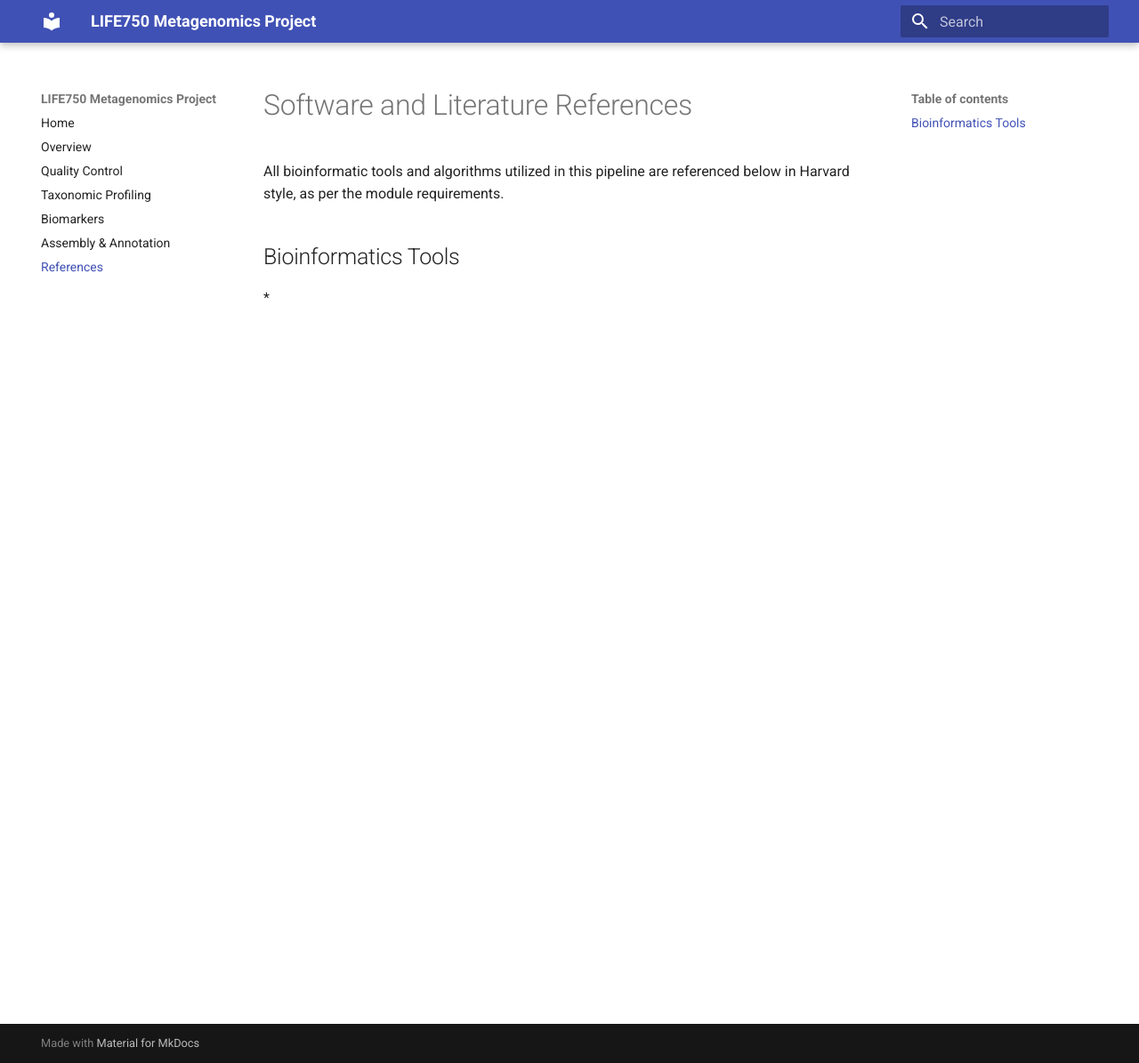
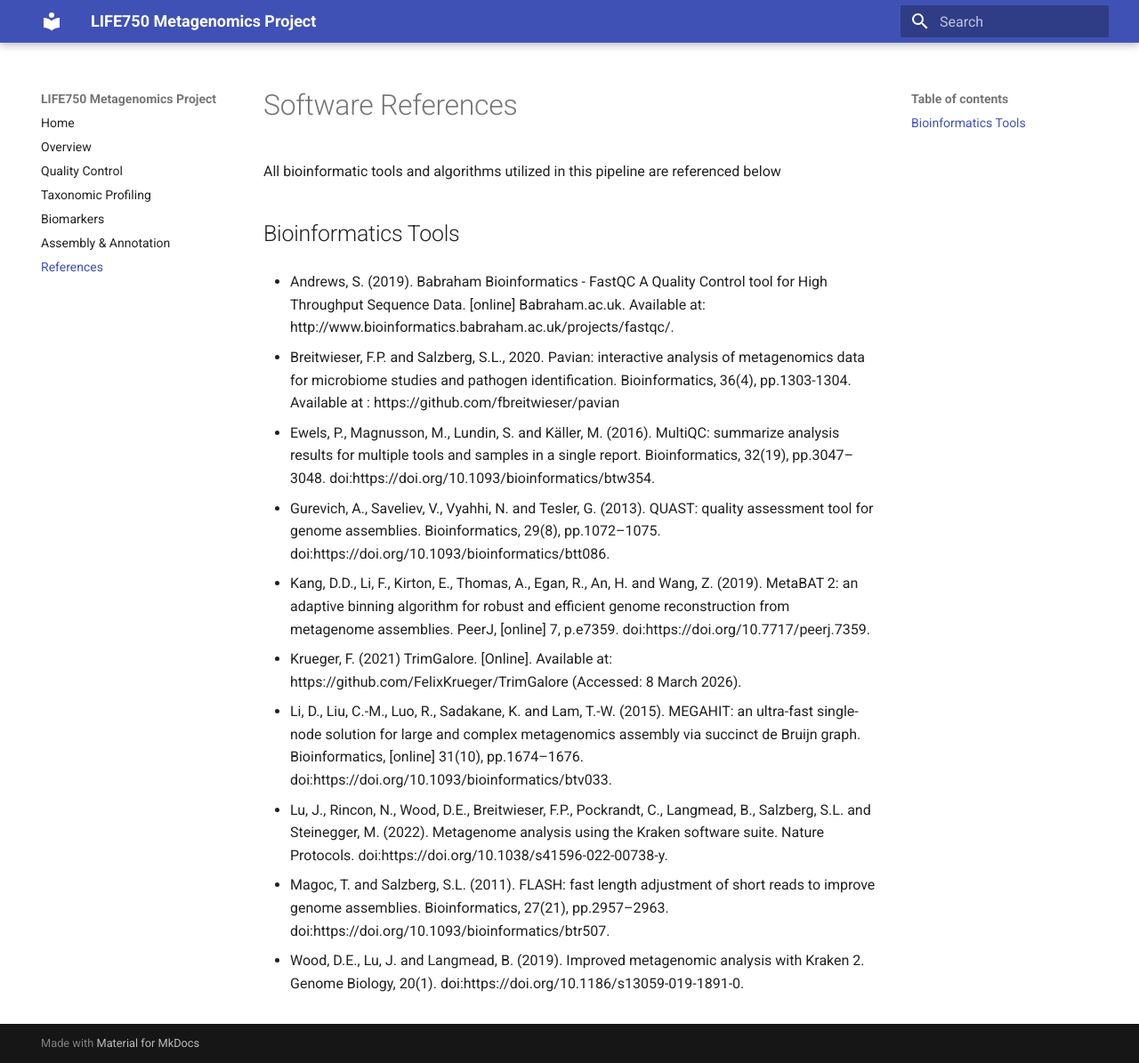
Before and after one commit to unknowngirll/Poster750, an MkDocs documentation site: the page built from docs/references.md, in a window 1280 px wide and 1195 px high. Shown: the whole window at 89% size. Built offline with MkDocs 1.6.1 and Material for MkDocs 9.7.7, drawn with Linux system fonts in a browser that asks for light colours.

Commit message:
Update references.md

```diff
--- a/docs/references.md
+++ b/docs/references.md
@@ -1,7 +1,26 @@
-# Software and Literature References
+# Software  References
 
-All bioinformatic tools and algorithms utilized in this pipeline are referenced below in Harvard style, as per the module requirements.
+All bioinformatic tools and algorithms utilized in this pipeline are referenced below
 
 ## Bioinformatics Tools
 
-*
+* Andrews, S. (2019). Babraham Bioinformatics - FastQC A Quality Control tool for High Throughput Sequence Data. [online] Babraham.ac.uk. Available at: http://www.bioinformatics.babraham.ac.uk/projects/fastqc/.
+
+* Breitwieser, F.P. and Salzberg, S.L., 2020. Pavian: interactive analysis of metagenomics data for microbiome studies and pathogen identification. Bioinformatics, 36(4), pp.1303-1304.
+Available at : https://github.com/fbreitwieser/pavian
+
+* Ewels, P., Magnusson, M., Lundin, S. and Käller, M. (2016). MultiQC: summarize analysis results for multiple tools and samples in a single report. Bioinformatics, 32(19), pp.3047–3048. doi:https://doi.org/10.1093/bioinformatics/btw354.
+
+* Gurevich, A., Saveliev, V., Vyahhi, N. and Tesler, G. (2013). QUAST: quality assessment tool for genome assemblies. Bioinformatics, 29(8), pp.1072–1075. doi:https://doi.org/10.1093/bioinformatics/btt086.
+
+* Kang, D.D., Li, F., Kirton, E., Thomas, A., Egan, R., An, H. and Wang, Z. (2019). MetaBAT 2: an adaptive binning algorithm for robust and efficient genome reconstruction from metagenome assemblies. PeerJ, [online] 7, p.e7359. doi:https://doi.org/10.7717/peerj.7359.
+
+* Krueger, F. (2021) TrimGalore. [Online]. Available at: https://github.com/FelixKrueger/TrimGalore (Accessed: 8 March 2026).
+
+* Li, D., Liu, C.-M., Luo, R., Sadakane, K. and Lam, T.-W. (2015). MEGAHIT: an ultra-fast single-node solution for large and complex metagenomics assembly via succinct de Bruijn graph. Bioinformatics, [online] 31(10), pp.1674–1676. doi:https://doi.org/10.1093/bioinformatics/btv033.
+
+* Lu, J., Rincon, N., Wood, D.E., Breitwieser, F.P., Pockrandt, C., Langmead, B., Salzberg, S.L. and Steinegger, M. (2022). Metagenome analysis using the Kraken software suite. Nature Protocols. doi:https://doi.org/10.1038/s41596-022-00738-y.
+
+* Magoc, T. and Salzberg, S.L. (2011). FLASH: fast length adjustment of short reads to improve genome assemblies. Bioinformatics, 27(21), pp.2957–2963. doi:https://doi.org/10.1093/bioinformatics/btr507.
+
+* Wood, D.E., Lu, J. and Langmead, B. (2019). Improved metagenomic analysis with Kraken 2. Genome Biology, 20(1). doi:https://doi.org/10.1186/s13059-019-1891-0.
```
